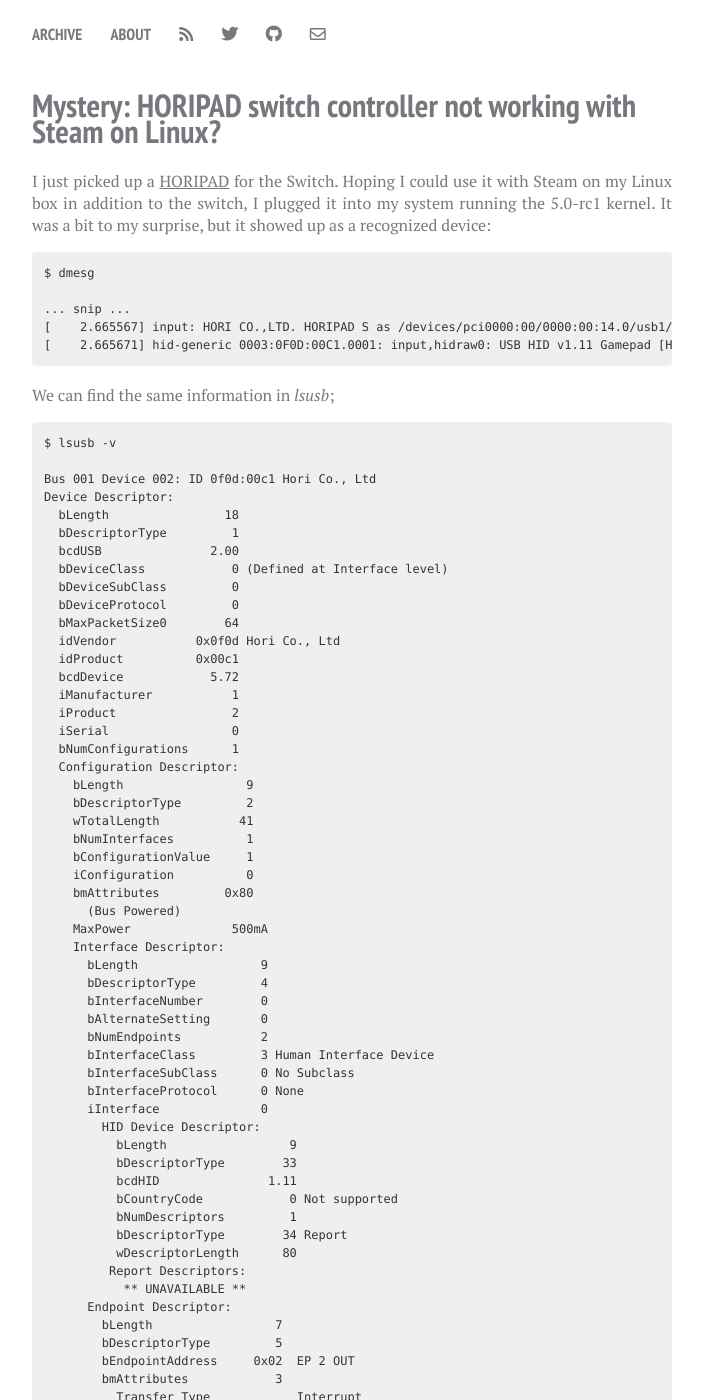
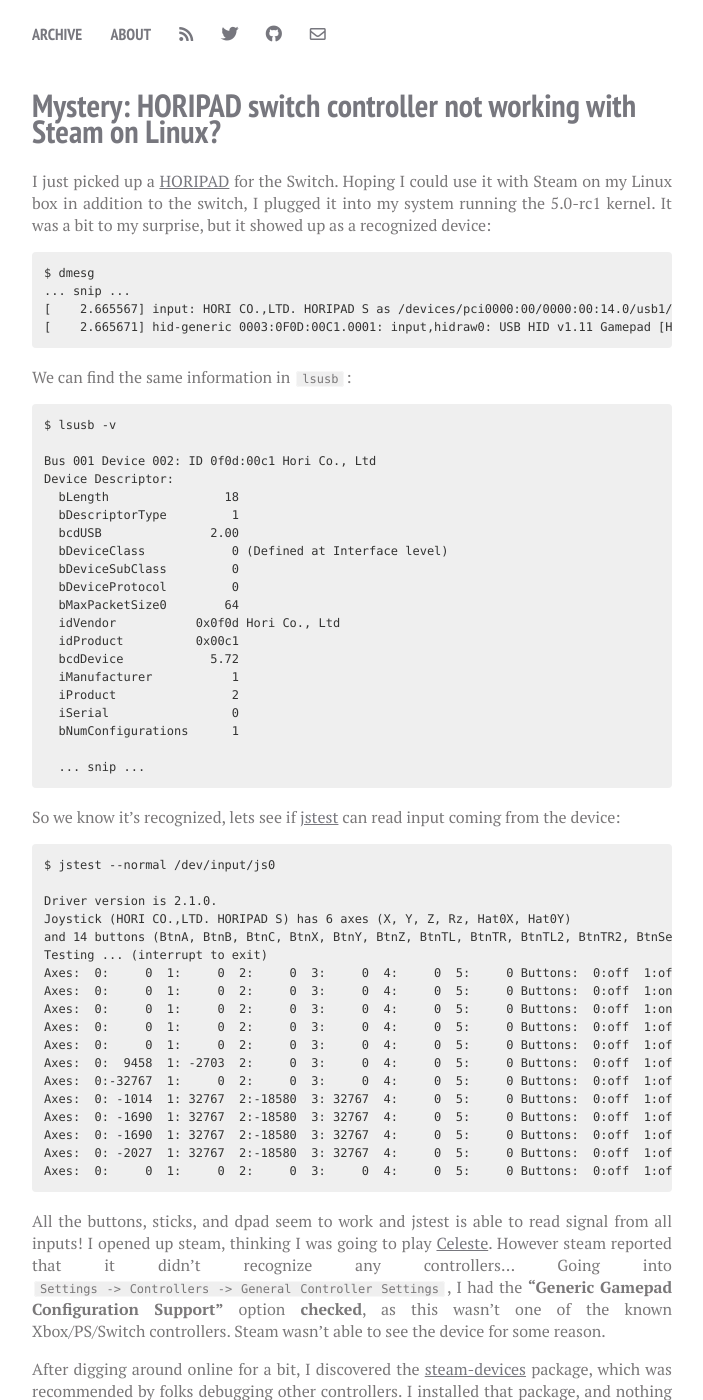
Before and after one commit to bgianfo/bgianfo.github.io, a Jekyll site: the page built from _posts/2019-01-13-horipad-switch-linux.md, in a window 1280 px wide and 1400 px high. Shown: the whole window, without its empty margins (288-991 px from the left). Built offline with Jekyll 4.4.1, drawn with Linux system fonts in a browser that asks for light colours; nearby versions of some CDN libraries; comment, search, counter and statistics services are not loaded; some of the changed text lies outside the part shown.

Commit message:
Fix some formatting and wording and typos

```diff
--- a/_posts/2019-01-13-horipad-switch-linux.md
+++ b/_posts/2019-01-13-horipad-switch-linux.md
@@ -13,13 +13,12 @@
 
 {% highlight tcsh tabsize=4 %}
 $ dmesg
-
 ... snip ...
 [    2.665567] input: HORI CO.,LTD. HORIPAD S as /devices/pci0000:00/0000:00:14.0/usb1/1-1/1-1:1.0/0003:0F0D:00C1.0001/input/input8
 [    2.665671] hid-generic 0003:0F0D:00C1.0001: input,hidraw0: USB HID v1.11 Gamepad [HORI CO.,LTD. HORIPAD S] on usb-0000:00:14.0-1/input0
 {% endhighlight %}
 
-We can find the same information in _lsusb_;
+We can find the same information in `lsusb`:
 
 {% highlight tcsh tabsize=4 %}
 $ lsusb -v
@@ -40,57 +39,8 @@
   iProduct                2
   iSerial                 0
   bNumConfigurations      1
-  Configuration Descriptor:
-    bLength                 9
-    bDescriptorType         2
-    wTotalLength           41
-    bNumInterfaces          1
-    bConfigurationValue     1
-    iConfiguration          0
-    bmAttributes         0x80
-      (Bus Powered)
-    MaxPower              500mA
-    Interface Descriptor:
-      bLength                 9
-      bDescriptorType         4
-      bInterfaceNumber        0
-      bAlternateSetting       0
-      bNumEndpoints           2
-      bInterfaceClass         3 Human Interface Device
-      bInterfaceSubClass      0 No Subclass
-      bInterfaceProtocol      0 None
-      iInterface              0
-        HID Device Descriptor:
-          bLength                 9
-          bDescriptorType        33
-          bcdHID               1.11
-          bCountryCode            0 Not supported
-          bNumDescriptors         1
-          bDescriptorType        34 Report
-          wDescriptorLength      80
-         Report Descriptors:
-           ** UNAVAILABLE **
-      Endpoint Descriptor:
-        bLength                 7
-        bDescriptorType         5
-        bEndpointAddress     0x02  EP 2 OUT
-        bmAttributes            3
-          Transfer Type            Interrupt
-          Synch Type               None
-          Usage Type               Data
-        wMaxPacketSize     0x0040  1x 64 bytes
-        bInterval               5
-      Endpoint Descriptor:
-        bLength                 7
-        bDescriptorType         5
-        bEndpointAddress     0x81  EP 1 IN
-        bmAttributes            3
-          Transfer Type            Interrupt
-          Synch Type               None
-          Usage Type               Data
-        wMaxPacketSize     0x0040  1x 64 bytes
-        bInterval               5
 
+  ... snip ...
 {% endhighlight %}
 
 So we know it's recognized, lets see if [jstest][jstest-link] can read input coming from the device:
@@ -116,17 +66,15 @@
 Axes:  0:     0  1:     0  2:     0  3:     0  4:     0  5:     0 Buttons:  0:off  1:off  2:off  3:off  4:off  5:off  6:off  7:off  8:off  9:off 10:off 11:off 12:off 13:off
 {% endhighlight %}
 
-All the buttons / sticks  and dpad seem to work and jstest is able to read signal from all inputs!
+All the buttons, sticks, and dpad seem to work and jstest is able to read signal from all inputs!
+I opened up steam, thinking I was going to play [Celeste][celeste-link]. However steam reported that it didn't recognize any controllers...
+Going into `Settings -> Controllers -> General Controller Settings`, I had the **"Generic Gamepad Configuration Support"** option
+**checked**, as this wasn't one of the known Xbox/PS/Switch controllers. Steam wasn't able to see the device for some reason.
 
-I opened up steam, thinking I was going to play [Celeste][celeste-link]. However steam reported that it didn't recognize any controllers...
+After digging around online for a bit, I discovered the [steam-devices][steam-devices-link] package, which was recommended by
+folks debugging other controllers. I installed that package, and nothing changed. :(
 
-Going into Settings -> Controllers -> General Controller Settings, I had the "Generic Gamepad Configuration Support" option
-checked, as this wasn't one of the known Xbox/PS/Switch controllers. Steam wasn't able to see the device for some reason.
-
-After digging around I saw mention of the [steam-devices][steam-devices-link] package, which was recommended by some others debugging
-similar issues for other controllers. So I installed that package, and nothing changed.
-
-Wondering what exactly this package does, I started to dig into what exactly that package provided.
+Wondering what exactly this package does, I started to dig into what the package provided.
 
 {% highlight tcsh tabsize=4 %}
 $ dpkg -L steam-devices
@@ -145,7 +93,7 @@
 /usr/share/doc/steam-devices/copyright
 {% endhighlight %}
 
-That _99-steam-controller-perm.rules_ file stood out as interesting.
+That `99-steam-controller-perm.rules` file stood out as interesting.
 
 {% highlight tcsh tabsize=4 %}
 $ head /lib/udev/rules.d/99-steam-controller-perms.rules
```
Also changed, not shown: other parts of _posts/2019-01-13-horipad-switch-linux.md (+5 -4 lines).
